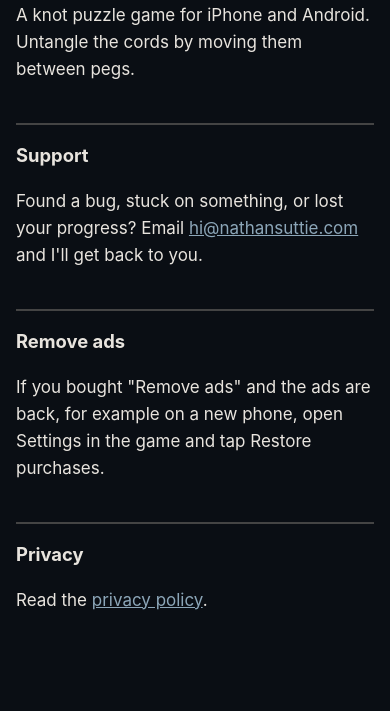
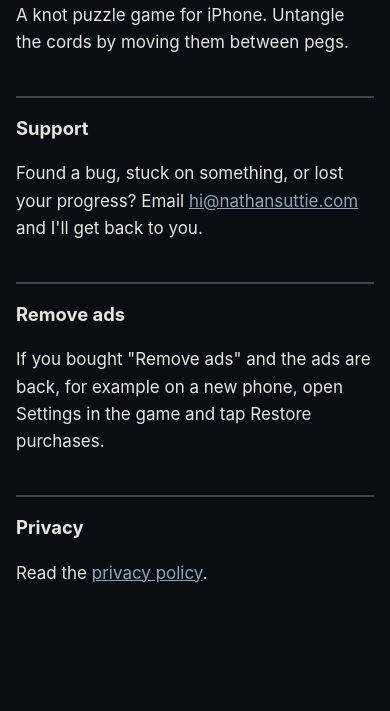
Before and after one commit to natesute/website, a website: page public/undo/index.html in a window 390 px wide. Shown: the part 161-872 px from the top of the page. After the commit the page ends 845 px from the top, so only its background shows below. Drawn offline with Linux system fonts and the light colour scheme.

Commit message:
Undo support page: iPhone only for now (#4)
The Android version is on hold, so the page shouldn't promise it.

Co-authored-by: Claude Opus 5.5 <noreply@anthropic.com>

```diff
--- a/public/undo/index.html
+++ b/public/undo/index.html
@@ -12,7 +12,7 @@
   <main>
     <p class="crumb"><a href="/">nathan suttie</a> / undo</p>
     <h1>Undo</h1>
-    <p>A knot puzzle game for iPhone and Android. Untangle the cords by moving them between pegs.</p>
+    <p>A knot puzzle game for iPhone. Untangle the cords by moving them between pegs.</p>
 
     <h2>Support</h2>
     <p>Found a bug, stuck on something, or lost your progress? Email <a href="mailto:hi@nathansuttie.com">hi@nathansuttie.com</a> and I'll get back to you.</p>
```
